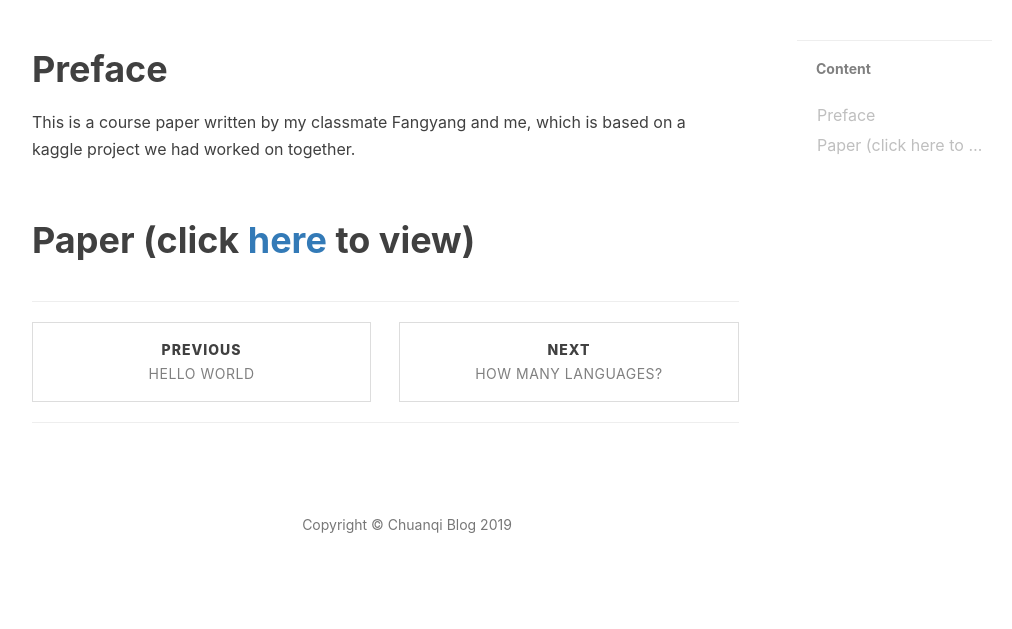
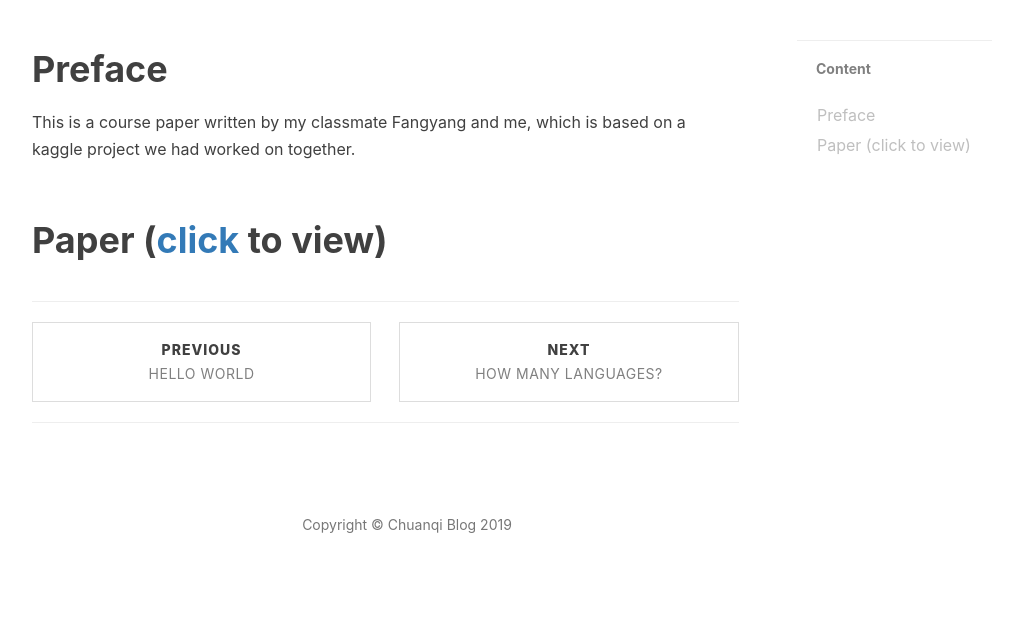
Before and after one commit to chuanqizhang/chuanqizhang.github.io, a Jekyll site: the page built from _posts/2018-12-12-Two-Tree-based-Models-on-Customer-Purchase Predictions.markdown, in a window 1280 px wide. Shown: the part 577-1206 px from the top of the page, without its empty margins (233-1245 px from the left). Built offline with Jekyll 4.4.1, drawn with Linux system fonts in a browser that asks for light colours; nearby versions of some CDN libraries; library files that are not in the unit come from our copies; comment, search, counter and statistics services are not loaded.

Commit message:
Update 2018-12-12-Two-Tree-based-Models-on-Customer-Purchase Predictions.markdown

```diff
--- a/_posts/2018-12-12-Two-Tree-based-Models-on-Customer-Purchase Predictions.markdown
+++ b/_posts/2018-12-12-Two-Tree-based-Models-on-Customer-Purchase Predictions.markdown
@@ -15,4 +15,4 @@ This is a course paper written by my classmate Fangyang and me, which is based o
 &nbsp;
 &nbsp;
 &nbsp;
-# Paper (click [here](http://chuanqizhang.com/html/Two-Tree-based-Models-on-Customer-Purchase-Predictions.html) to view)
+# Paper ([click](http://chuanqizhang.com/html/Two-Tree-based-Models-on-Customer-Purchase-Predictions.html) to view)
```
